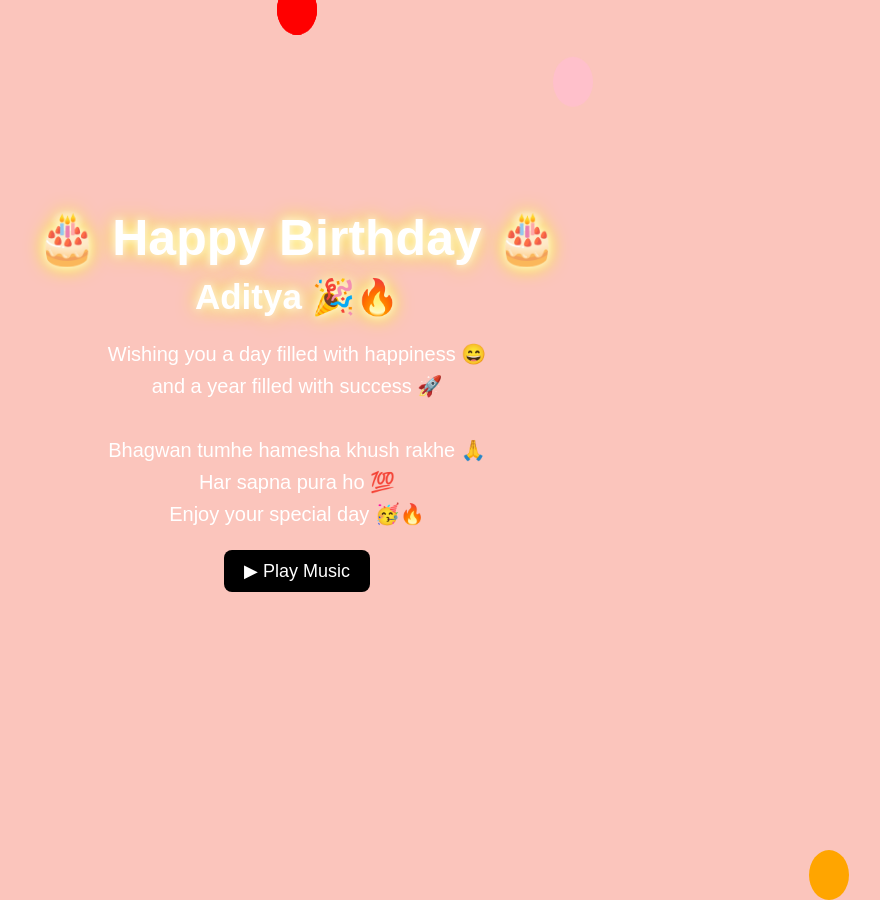
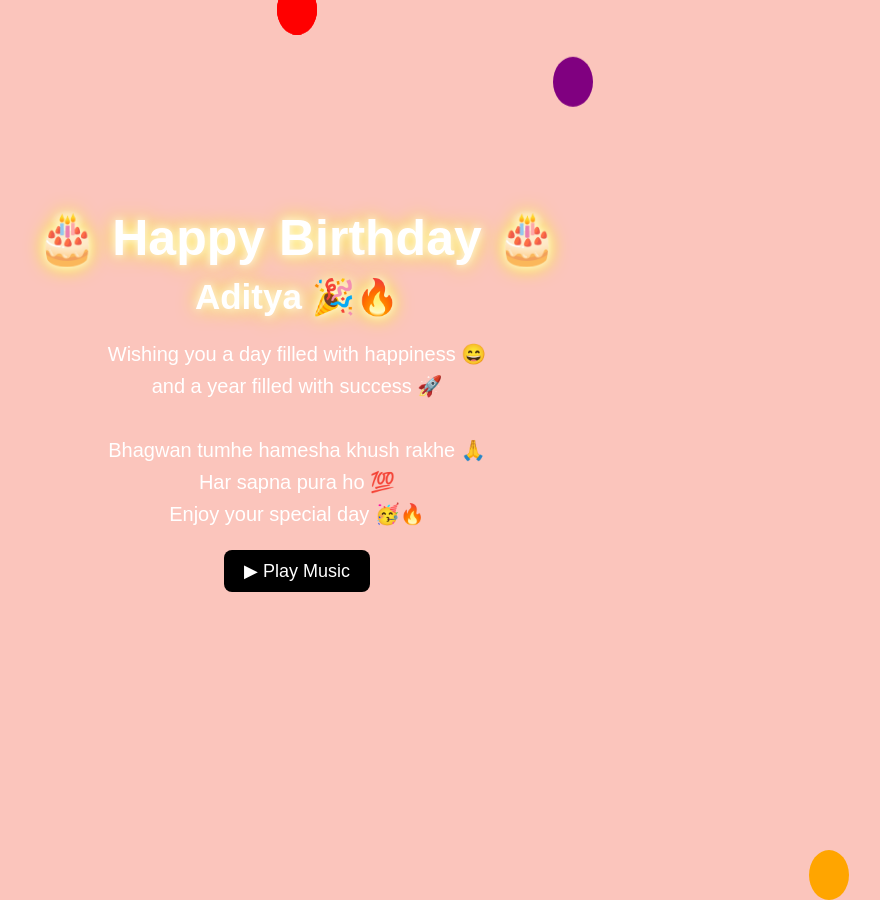
Before and after one commit to adityasrivastav382-create/birthday-project, a plain HTML site: page index.html in a window 1280 px wide. Shown: the whole page, without its empty margins (343-1223 px from the left). Drawn offline with Linux system fonts and the light colour scheme.

Commit message:
Update title and balloon color in index.html

```diff
--- a/index.html
+++ b/index.html
@@ -2,7 +2,7 @@
 <html lang="en">
 <head>
   <meta charset="UTF-8">
-  <title>Happy Birthday Aditya 🎉</title>
+  <title>Happy Birthday Aditya srivastav 🎉</title>
   <source src="birthday.mp3" type="audio/mpeg">
   <meta name="viewport" content="width=device-width, initial-scale=1.0">
   <style>
@@ -70,7 +70,7 @@
     .balloon:nth-child(1) { left: 10%; background: yellow; animation-duration: 5s;}
     .balloon:nth-child(2) { left: 30%; background: blue; animation-duration: 7s;}
     .balloon:nth-child(3) { left: 50%; background: green; animation-duration: 6s;}
-    .balloon:nth-child(4) { left: 70%; background: pink; animation-duration: 8s;}
+    .balloon:nth-child(4) { left: 70%; background: purple; animation-duration: 8s;}
     .balloon:nth-child(5) { left: 90%; background: orange; animation-duration: 5s;}
 
     @keyframes float {
```
